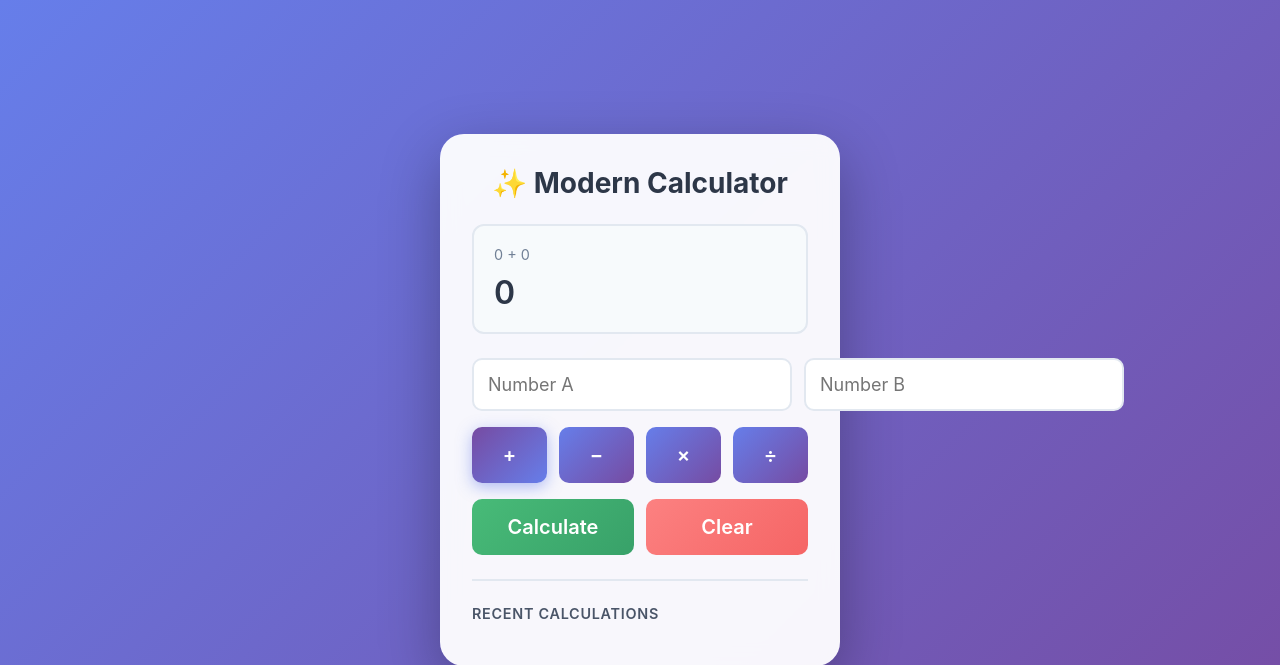
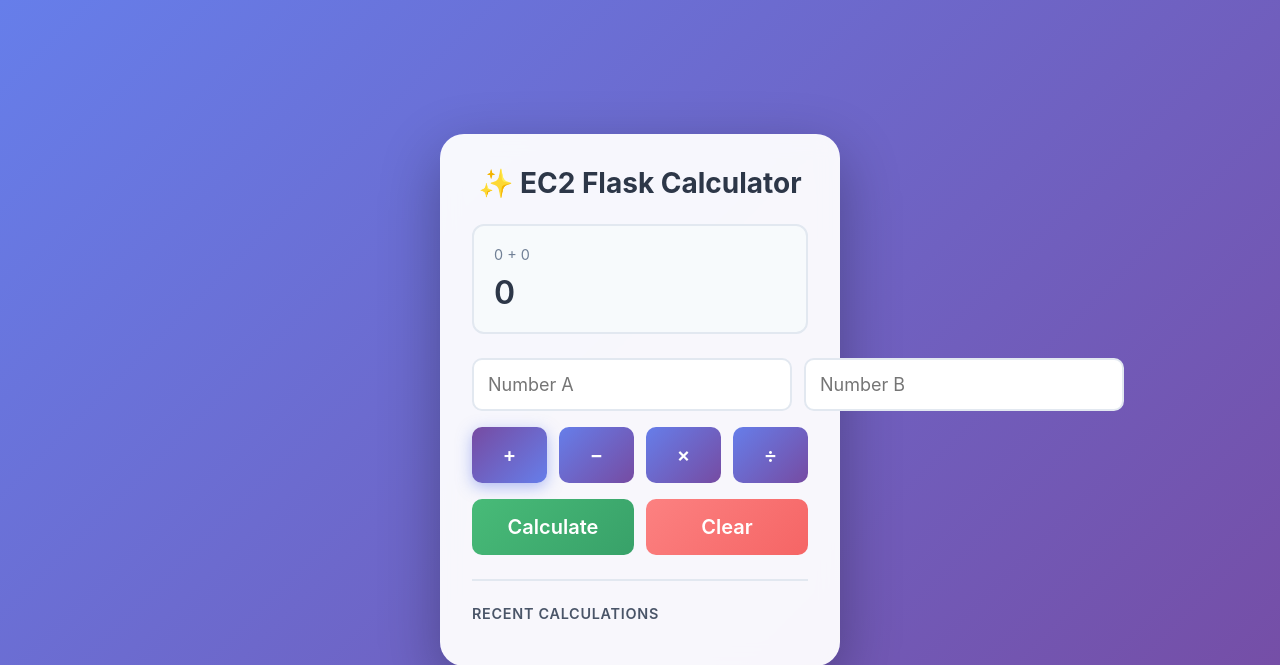
Before and after one commit to crazyfrog46/calculator-app, a Flask app: page / in a window 1280 px wide. Shown: the top 665 px of the page. Run offline with Flask 3, Linux system fonts and the light colour scheme.

Commit message:
html file change

```diff
--- a/templates/index.html
+++ b/templates/index.html
@@ -226,7 +226,7 @@
 </head>
 <body>
   <div class="calculator">
-    <h1>✨ Modern Calculator</h1>
+    <h1>✨ EC2 Flask Calculator</h1>
 
     <div class="display">
       <div class="expression" id="expression"></div>
```
